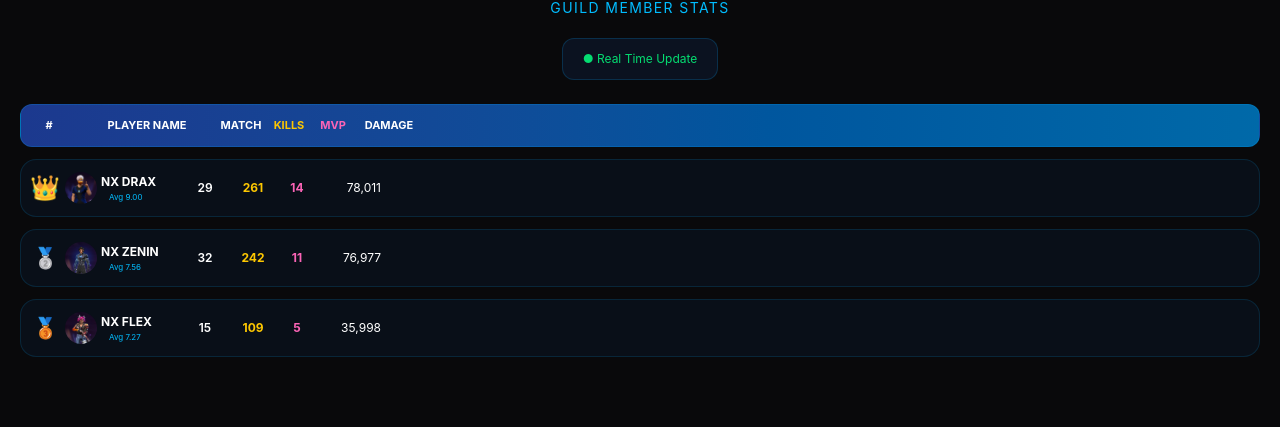
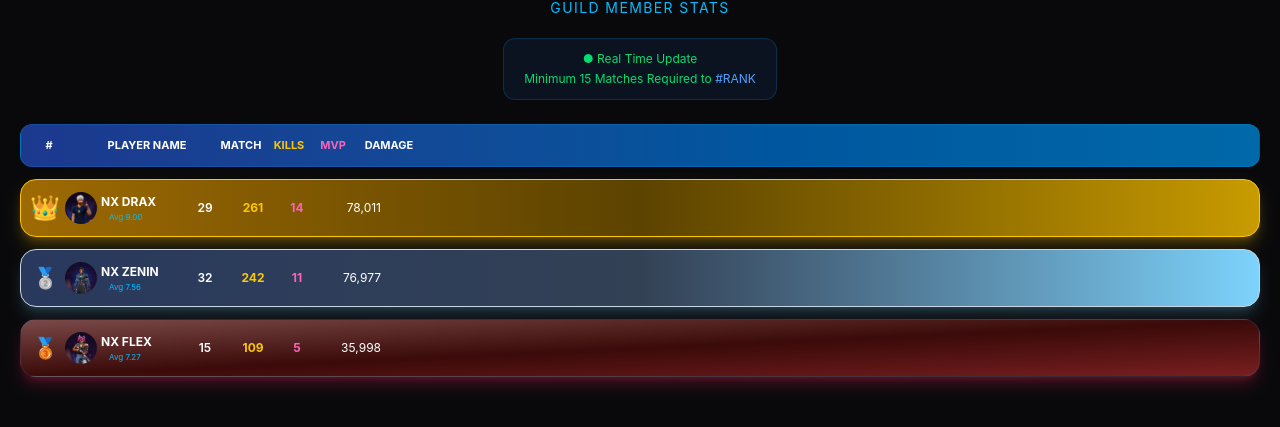
Before and after one commit to SayadHasanAlli/Novaa-X, a React (Vite) app in the folder Frontend/: page /leaderboard in a window 1280 px wide. Shown: the part 147-574 px from the top of the page. Built offline with nearby package versions, Linux system fonts and the light colour scheme; no server answers.

Commit message:
changing some style and adding need match feild

```diff
--- a/Frontend/src/components/GuildStats.jsx
+++ b/Frontend/src/components/GuildStats.jsx
@@ -8,7 +8,7 @@ function GuildStats() {
       icon: "👥",
     },
     {
-      value: "36+",
+      value: "50+",
       title: "Match Results",
       icon: "⚔️",
     },
--- a/Frontend/src/components/TopPerformers.jsx
+++ b/Frontend/src/components/TopPerformers.jsx
@@ -2,9 +2,10 @@ import { useGuild } from "../context/GuildContext";
 
 function TopPerformers() {
   const { guildPlayers, playerStats } = useGuild();
+  const MIN_MATCHES = 15
 
   const topPerformers = [...playerStats]
-    .filter((player) => player.matches >= 10)
+    .filter((player) => player.matches >= MIN_MATCHES)
     .map((player) => ({
       ...player,
       average: player.kills / player.matches,
@@ -28,7 +29,7 @@ function TopPerformers() {
         </h2>
 
         <p className="text-xs text-gray-400">
-          Minimum 10 Matches Required
+          Minimum {MIN_MATCHES} Matches Required to <span className="text-blue-500">#Rank</span>
         </p>
       </div>
 
--- a/Frontend/src/pages/Home.jsx
+++ b/Frontend/src/pages/Home.jsx
@@ -2,32 +2,9 @@ import hero from "../assets/hero.png";
 import GuildStats from "../components/GuildStats";
 import TopPerformers from "../components/TopPerformers";
 import { GUILD } from "../data/config";
-import { useEffect } from "react";
-import api from "../api/api.js";
 
 
 function Home() {
-  useEffect(() => {
-
-        async function testBackend() {
-
-            try {
-
-                const res = await api.get("/matches/");
-
-                console.log(res.data);
-
-            } catch (err) {
-
-                console.error(err);
-
-            }
-
-        }
-
-        testBackend();
-
-    }, []);
   return (
     <main className="bg-[#05070D] text-white min-h-screen">
 
--- a/Frontend/src/pages/Leaderboard.jsx
+++ b/Frontend/src/pages/Leaderboard.jsx
@@ -1,18 +1,20 @@
 import { useGuild } from "../context/GuildContext";
 import defaultImage from "../assets/default.png"
+import { useState } from "react";
 
 
 function Leaderboard() {
   const { guildPlayers, playerStats } = useGuild();
+  const MIN_MATCHES = 15
 
   const leaderboard = [...playerStats]
     .map((player) => ({
       ...player,
       average: player.kills / player.matches,
     }))
-    .sort((a, b) => {
-      const aEligible = a.matches >= 10;
-      const bEligible = b.matches >= 10;
+    .sort((a, b) => { //sorting algo taken from internet
+      const aEligible = a.matches >= MIN_MATCHES;
+      const bEligible = b.matches >= MIN_MATCHES;
 
       if (aEligible !== bEligible) {
         return bEligible - aEligible;
@@ -32,6 +34,32 @@ function Leaderboard() {
 
       return b.matches - a.matches;
     });
+
+    const leader = leaderboard[0]
+
+    function matchesToReachTop(player, leader) {
+      if (player.playerId === leader.playerId) return 0;
+
+      const leaderAvg = leader.kills / leader.matches;
+
+      let futureMatches = player.matches < 15 ? 15 - player.matches : 1;
+
+      while (true) {
+
+        const avg =
+          (player.kills + futureMatches * 10) /
+          (player.matches + futureMatches);
+
+        if (avg > leaderAvg) {
+          return futureMatches;
+        }
+
+        futureMatches++;
+      }
+    }
+
+    const [selectedPlayer, setSelectedPlayer] = useState(null);
+
 
   return (
     <section className="px-4 py-8">
@@ -59,6 +87,9 @@ function Leaderboard() {
           <p className="text-xs text-green-400 text-center blink-smooth">
             ● Real Time Update
           </p>
+          <p className="mt-1 text-xs text-green-400 text-center blink-smooth">
+            Minimum {MIN_MATCHES} Matches Required to <span className="text-blue-400">#RANK</span>
+          </p>
 
 
         </div>
@@ -74,24 +105,23 @@ function Leaderboard() {
         <div className="ml-3 text-center w-35">
           Player Name
         </div>
-
         <div className="w-12 text-center">
           Match
         </div>
-
         <div className="w-12 text-center text-yellow-400">
           Kills
         </div>
-
         <div className="w-10 text-center text-pink-400">
           MVP
         </div>
-
         <div className="w-16 text-center -mr-1.5 ml-1">
           Damage
         </div>
 
       </div>
+
+     {/* popup window */}
+
 
       {/* Players */}
 
@@ -104,10 +134,32 @@ function Leaderboard() {
           );
 
           return (
+            // Player card
+            <div
+              onClick={() => setSelectedPlayer({
+                name: player.name,
+                needMatch: matchesToReachTop(player,leader)
+              })}
 
-            <div
               key={player.playerId}
-              className="flex items-center rounded-2xl border border-sky-500/15 bg-[#090F18] px-3 py-3 transition-all hover:border-sky-400"
+              className={`flex items-center rounded-2xl px-3 py-3 transition-all
+                        ${
+                          index === 0
+                            ? "border border-yellow-400 bg-gradient-to-r from-[#9e6a03] via-[#5c4300] to-[#c89b00] shadow-lg shadow-yellow-500/30"
+                            : "border border-sky-500/15 bg-[#090F18] hover:border-sky-400"
+                        }
+                        ${
+                          index === 1
+                          ? "border border-slate-300 bg-gradient-to-r from-[#29395e] via-[#334155] to-[#7DD3FC] shadow-lg shadow-sky-300/20"
+                          : "border border-sky-500/15 bg-[#090F18] hover:border-sky-400"
+                        }
+                        ${
+                          index === 2
+                          ? "border border-rose-500 bg-gradient-to-br from-[#7a4949] via-[#3B0A0A] to-[#7A1F1F] shadow-lg shadow-rose-500/25"
+                          : "border border-sky-500/15 bg-[#090F18] hover:border-sky-400"
+                        }
+
+                        `}
             >
 
               {/* Rank */}
@@ -152,25 +204,17 @@ function Leaderboard() {
 
               </div>
 
-              {/* Matches */}
-
               <div className="w-12 text-center text-[12px] text-white font-semibold">
                 {player.matches}
               </div>
-
-              {/* Kills */}
 
               <div className="w-12 text-center text-[12px] font-bold text-yellow-400">
                 {player.kills}
               </div>
 
-              {/* MVP */}
-
               <div className="w-10 text-center text-[12px] font-bold text-pink-400">
                 {player.mvp}
               </div>
-
-              {/* Damage */}
 
               <div className="w-16 text-right text-white text-[12px]">
                 {player.damage.toLocaleString()}
@@ -184,6 +228,41 @@ function Leaderboard() {
 
       </div>
 
+      {selectedPlayer && (
+        <div
+          className="fixed inset-0 bg-black/40 backdrop-blur-sm flex items-center justify-center"
+          onClick={() => setSelectedPlayer(null)}
+        >
+          <div
+            className="bg-[#111827] border border-sky-500/20 rounded-2xl p-6 w-72"
+            onClick={(e) => e.stopPropagation()}
+          >
+            <h2 className="text-white text-xl font-bold">
+              🎯To Reach <span className="text-sky-400">#rank 1</span>
+            </h2>
+
+            <p className="text-white font-bold mt-3">
+              {selectedPlayer.name}
+            </p>
+
+            <p className="text-white mt-2">
+              Need{" "}
+              <span className="text-yellow-400">
+                {selectedPlayer.needMatch}
+              </span>{" "}
+              Matches
+            </p>
+
+            <p className="text-gray-400 text-sm">
+              Assuming 10 Kills Per Match
+            </p>
+            <p className="text-gray-400 text-sm">
+              if your kills more then 10 then match number decreases !!
+            </p>
+          </div>
+        </div>
+      )}
+
     </section>
   );
 }
--- a/Frontend/src/pages/Matches.jsx
+++ b/Frontend/src/pages/Matches.jsx
@@ -28,12 +28,12 @@ function Matches() {
 
       <div className="mb-6 rounded-xl bg-[#0B1220] border border-sky-500/20 p-4 text-center">
 
-        <p className="text-white/60 text-sm">
-          Total Matches
-        </p>
+        <h2 className="text-3xl font-bold text-white">
+          Total Matches {matches.length + 50}
+        </h2>
 
-        <h2 className="text-3xl font-bold text-white">
-          {matches.length}
+        <h2 className="text-xl mt-3 font-bold text-blue-400">
+          Top {matches.length} Recent Matches
         </h2>
 
       </div>
```
